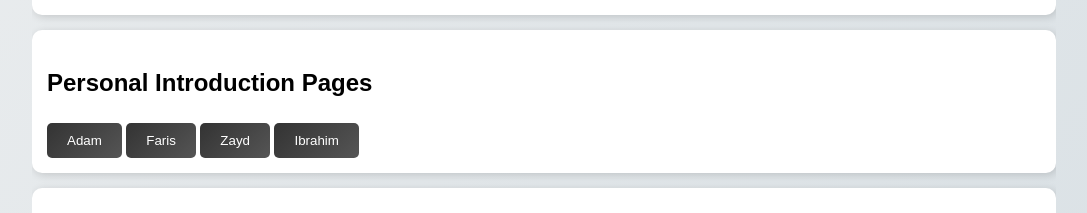
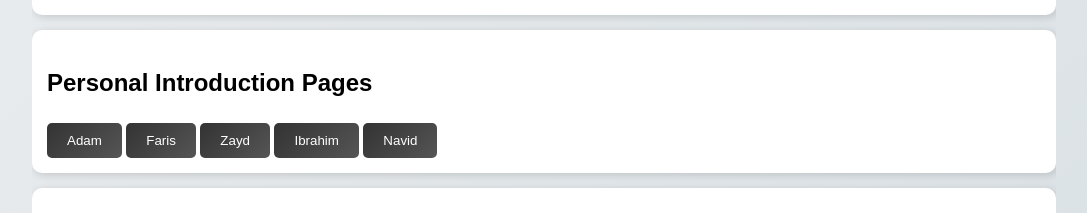
Before and after one commit to Faris-AlSafi/GTKEO, a plain HTML site: page index.html in a window 1280 px wide. Shown: the part 1220-1433 px from the top of the page, without its empty margins (96-1183 px from the left). Drawn offline with Linux system fonts and the light colour scheme.

Commit message:
Update index.html

```diff
--- a/index.html
+++ b/index.html
@@ -85,6 +85,7 @@
             <button onclick="window.location.href='https://faris-alsafi.github.io/faris-intro-page/'">Faris</button>
             <button onclick="window.location.href='https://zaltirkawi.github.io/about-me/'">Zayd</button>
             <button onclick="window.location.href='https://darkwing-30.github.io/darkwing.github.io/'">Ibrahim</button>
+            <button onclick="window.location.href='https://navidqrz.github.io/Personal-Website/'">Navid</button>
         </section>
 
         <section class="section">
```
